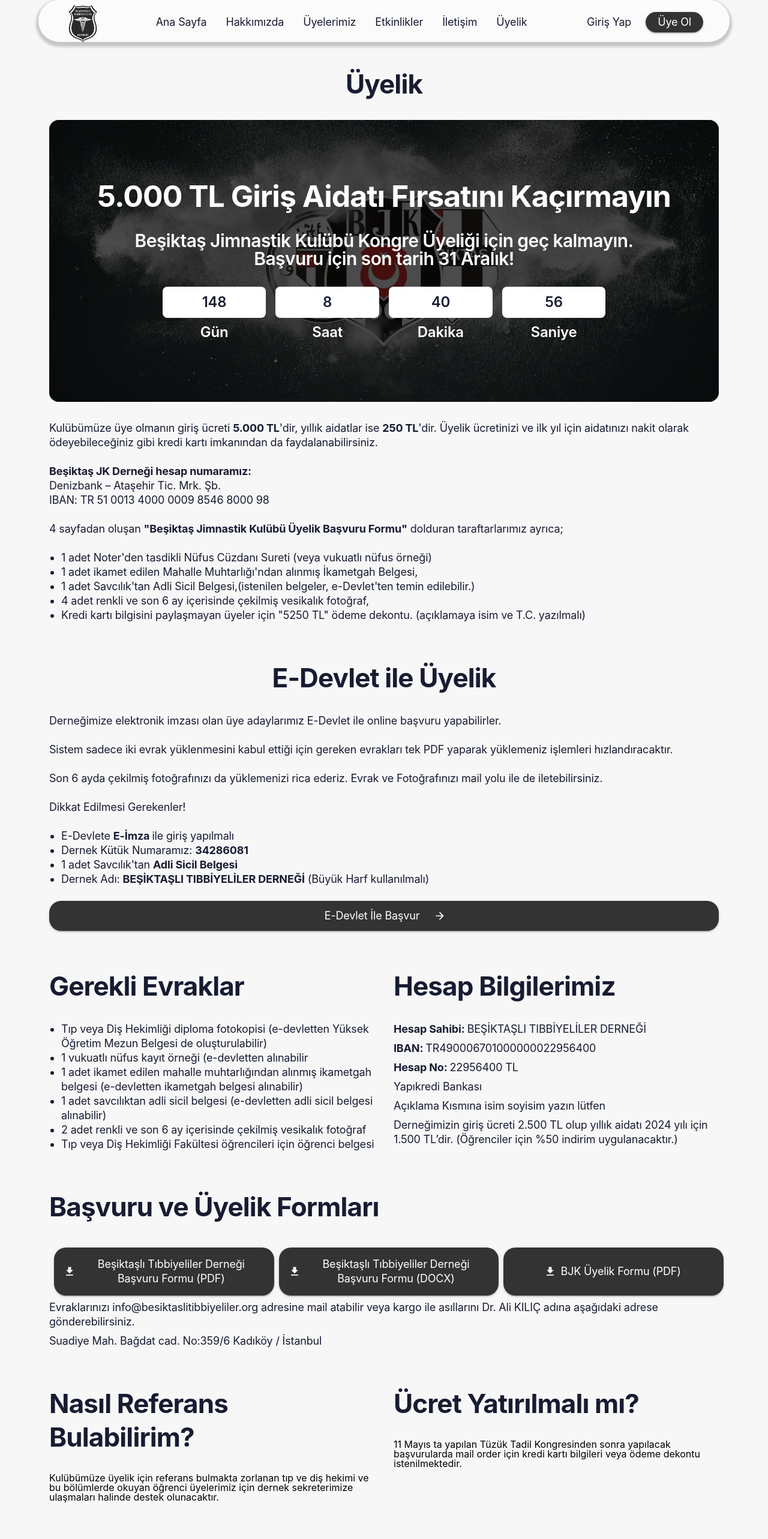
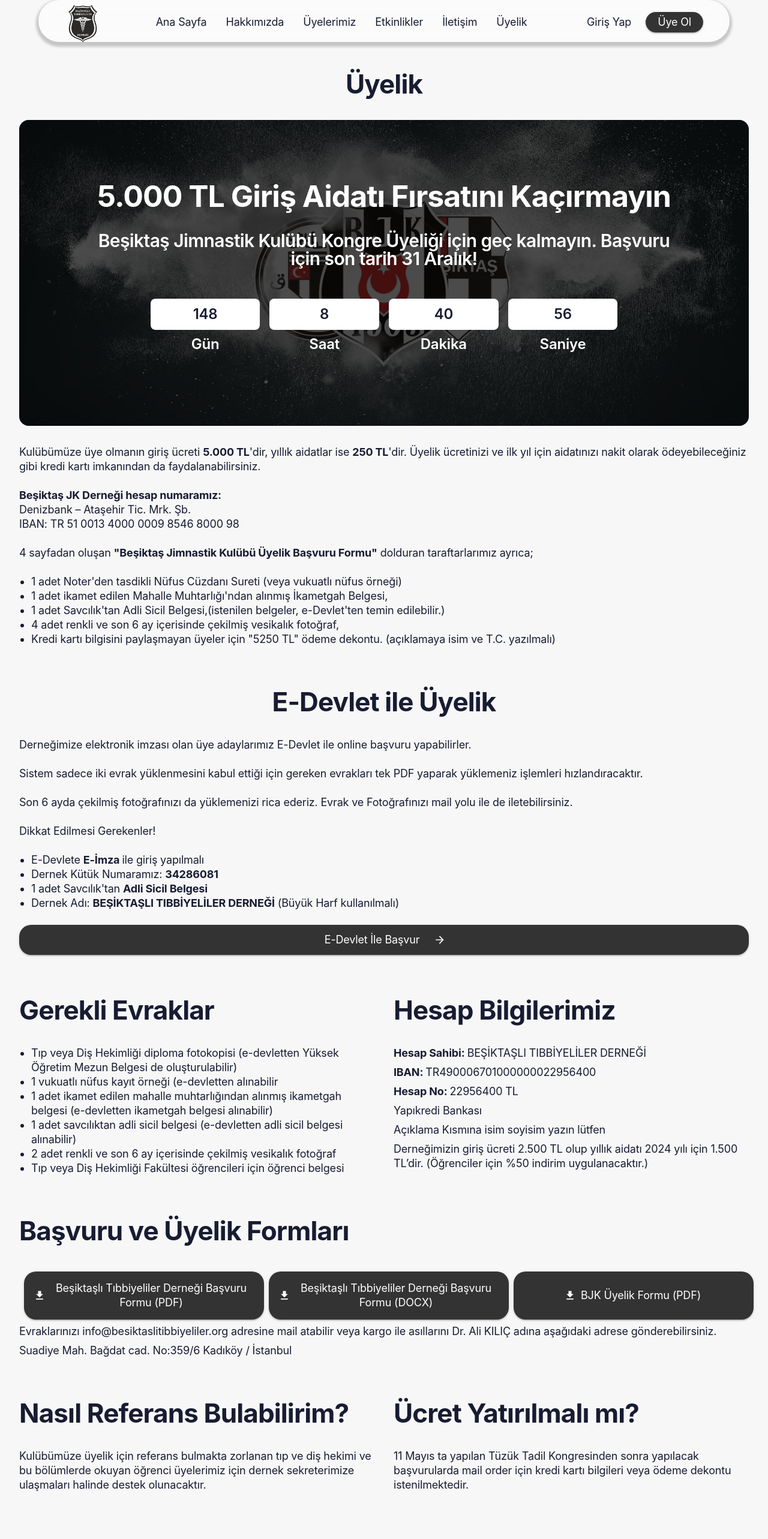
Before and after one commit to berkantkarakayis/besiktasli-doktorlar-dernegi-ui, a React (Create React App) app: page /uyelik in a window 1280 px wide. Shown: the top 2566 px of the page at 60% size. Built offline with nearby package versions, Linux system fonts and the light colour scheme.

Commit message:
Update contact section in Contact component and fix styling in Membership component

```diff
--- a/src/views/public/site/contact/index.tsx
+++ b/src/views/public/site/contact/index.tsx
@@ -86,7 +86,7 @@
 
   return (
     <section
-      id="events"
+      id="contact"
       style={{
         backgroundColor: "var(--bg-color)",
         height: "100%",
--- a/src/views/public/site/membership/index.tsx
+++ b/src/views/public/site/membership/index.tsx
@@ -1,6 +1,14 @@
 import React, { useState } from "react";
 import TitleSectionComponent from "../../../../components/core-components/titleSection";
-import { Box, Button, Grid, Stack, Typography } from "@mui/material";
+import {
+  Box,
+  Button,
+  Grid,
+  Stack,
+  Typography,
+  useMediaQuery,
+  useTheme,
+} from "@mui/material";
 import Countdown from "../../../../components/core-components/countdownCard";
 import CountdownBgImage from "../../../../assets/images/countdown-bg.webp";
 import ArrowForwardIcon from "@mui/icons-material/ArrowForward";
@@ -8,6 +16,9 @@
 import DownloadIcon from "@mui/icons-material/Download";
 
 function Membership() {
+  const theme = useTheme();
+  const isMobile = useMediaQuery(theme.breakpoints.down("sm"));
+
   const [loadingBasvuruPdf, setLoadingBasvuruPdf] = useState(false);
   const [loadingBasvuruDocx, setLoadingBasvuruDocx] = useState(false);
   const [loadingUyelik, setLoadingUyelik] = useState(false);
@@ -53,25 +64,23 @@
 
   return (
     <section
-      id="events"
+      id="membership"
       style={{
         backgroundColor: "var(--bg-color)",
         height: "100%",
         paddingBottom: "100px",
-        paddingLeft: "50px",
-        paddingRight: "50px",
       }}
     >
       <div className="container">
         <TitleSectionComponent titleText="Üyelik" />
-        <Grid container spacing={4}>
+        <Grid container spacing={isMobile ? 2 : 4}>
           <Grid item xs={12}>
             <Box
               sx={{
                 position: "relative",
                 color: "#fff",
                 textAlign: "center",
-                padding: "100px 0",
+                padding: isMobile ? "50px 0" : "100px 0",
                 borderRadius: "16px",
               }}
             >
@@ -100,20 +109,20 @@
                 }}
               />
               <Stack
-                spacing={4}
+                spacing={isMobile ? 2 : 4}
                 sx={{
                   position: "relative",
                   zIndex: 1,
                 }}
               >
                 <span
-                  className="H-50-54-700"
+                  className={isMobile ? "H-30-30-600" : "H-50-54-700"}
                   style={{ color: "var(--white-color)" }}
                 >
                   5.000 TL Giriş Aidatı Fırsatını Kaçırmayın
                 </span>
                 <span
-                  className="H-30-30-600"
+                  className={isMobile ? "H-24" : "H-30-30-600"}
                   style={{
                     color: "var(--white-color)",
                     maxWidth: "80%",
@@ -128,7 +137,9 @@
                     display: "flex",
                     justifyContent: "center",
                     alignItems: "center",
+                    alignContent: "center",
                     mt: 4,
+                    padding: "20px",
                   }}
                 >
                   <Countdown targetDate="2025-01-01T00:00:00" />
@@ -260,7 +271,7 @@
               </Button>
             </Stack>
           </Grid>
-          <Grid item xs={6}>
+          <Grid item xs={isMobile ? 12 : 6}>
             <TitleSectionComponent
               titleText="Gerekli Evraklar"
               textAlign="left"
@@ -293,7 +304,7 @@
               </span>
             </Stack>
           </Grid>
-          <Grid item xs={6}>
+          <Grid item xs={isMobile ? 12 : 6}>
             <TitleSectionComponent
               titleText="Hesap Bilgilerimiz"
               textAlign="left"
@@ -326,7 +337,7 @@
             />
             <Stack spacing={1}>
               <Grid container spacing={1}>
-                <Grid item xs={4}>
+                <Grid item xs={isMobile ? 12 : 4}>
                   <LoadingButton
                     variant="contained"
                     loading={loadingBasvuruPdf}
@@ -349,7 +360,7 @@
                     </span>
                   </LoadingButton>
                 </Grid>
-                <Grid item xs={4}>
+                <Grid item xs={isMobile ? 12 : 4}>
                   <LoadingButton
                     variant="contained"
                     loading={loadingBasvuruDocx}
@@ -372,7 +383,7 @@
                     </span>
                   </LoadingButton>
                 </Grid>
-                <Grid item xs={4}>
+                <Grid item xs={isMobile ? 12 : 4}>
                   <LoadingButton
                     variant="contained"
                     loading={loadingUyelik}
@@ -407,27 +418,27 @@
               </p>
             </Stack>
           </Grid>
-          <Grid item xs={6}>
+          <Grid item xs={isMobile ? 12 : 6}>
             <TitleSectionComponent
               titleText="Nasıl Referans Bulabilirim?"
               textAlign="left"
             />
-            <span>
+            <p className="B-18">
               Kulübümüze üyelik için referans bulmakta zorlanan tıp ve diş
               hekimi ve bu bölümlerde okuyan öğrenci üyelerimiz için dernek
               sekreterimize ulaşmaları halinde destek olunacaktır.
-            </span>
+            </p>
           </Grid>
-          <Grid item xs={6}>
+          <Grid item xs={isMobile ? 12 : 6}>
             <TitleSectionComponent
               titleText="Ücret Yatırılmalı mı?"
               textAlign="left"
             />
-            <span>
+            <p className="B-18">
               11 Mayıs ta yapılan Tüzük Tadil Kongresinden sonra yapılacak
               başvurularda mail order için kredi kartı bilgileri veya ödeme
               dekontu istenilmektedir.
-            </span>
+            </p>
           </Grid>
         </Grid>
       </div>
```
